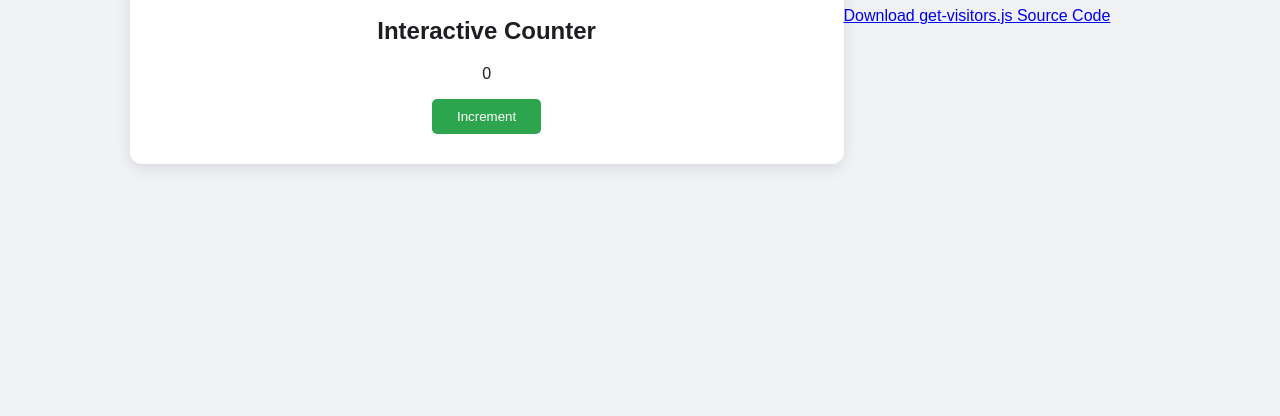
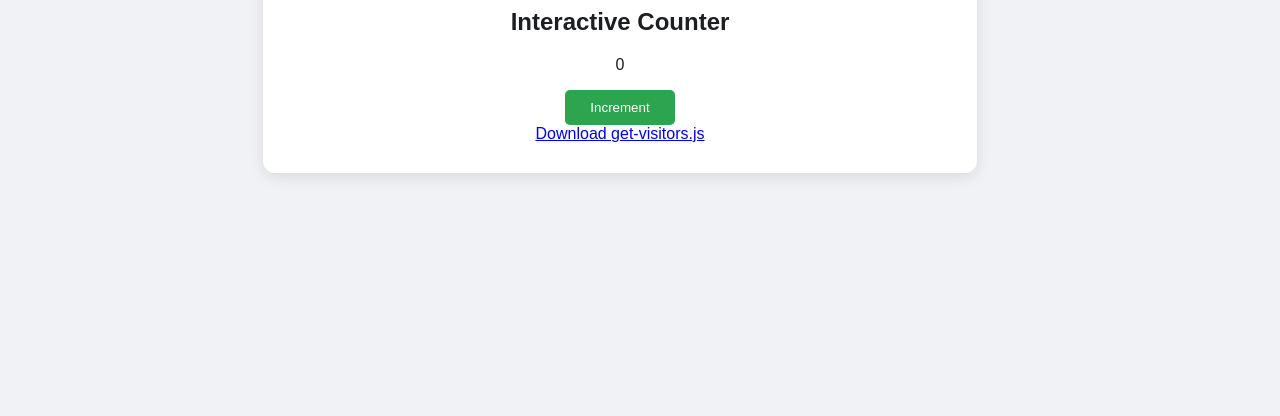
Before and after one commit to polavarapuh/Cloud-Dev-Netlify, a website: page index.html in a window 1280 px wide. Shown: the part 384-800 px from the top of the page. Drawn offline with Linux system fonts and the light colour scheme; no server answers.

Commit message:
chore: initial database and function setup final

```diff
--- a/index.html
+++ b/index.html
@@ -26,11 +26,11 @@
             <p id="counter-value">0</p>
             <button id="increment-btn">Increment</button>
         </div>
+        <a href="netlify/functions/get_visitors.js" download="get_visitors.js">
+        Download get-visitors.js
+    </a>
+
     </div>
-
-    <a href="netlify/functions/get_visitors.js" download="get_visitors.js">
-        Download get-visitors.js Source Code
-    </a>
 
     <ul id="visitor-list"></ul>
 
```
